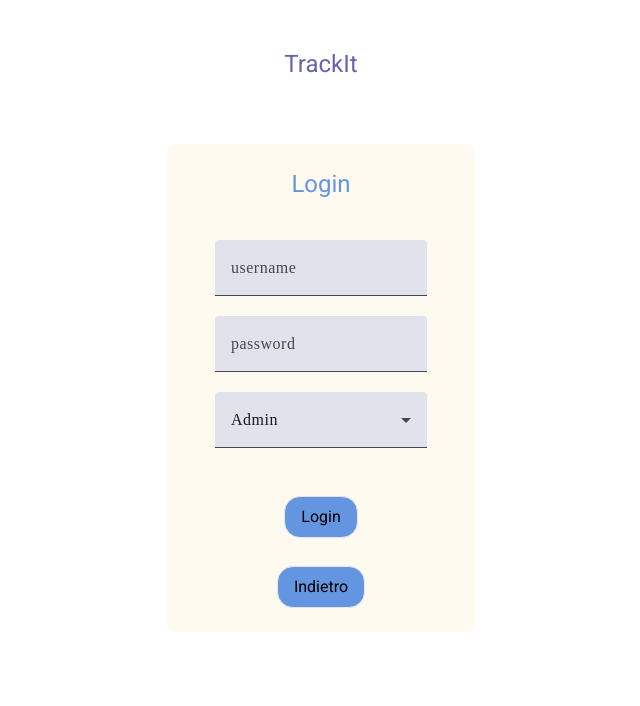
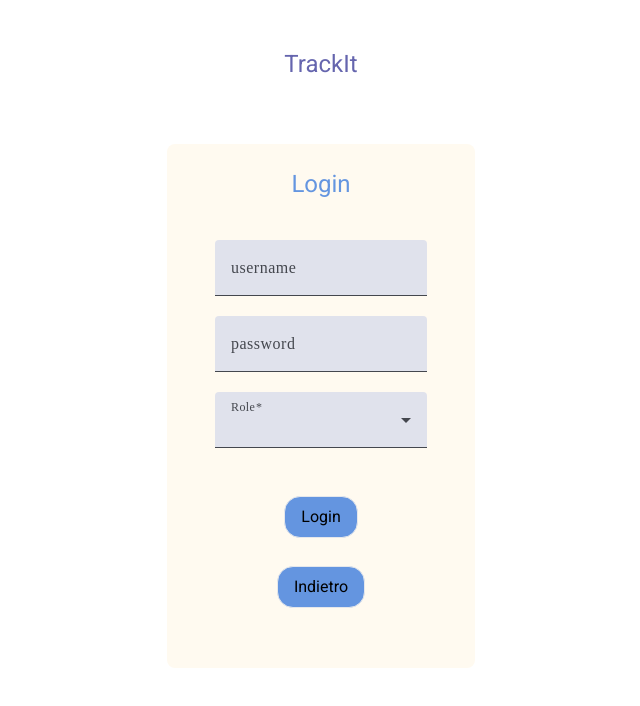
Before and after one commit to Moaaz980/systrem_manitenance, an Angular app in the folder front-end/manitenance_system_frontend/: page /login in a window 1280 px wide. Shown: the top 706 px of the page, without its empty margins (319-959 px from the left). Built offline with nearby package versions, Linux system fonts and the light colour scheme.

Commit message:
validazione form login e register con i messaggi di errore

```diff
--- a/front-end/manitenance_system_frontend/src/shared/authform/authform.component.html
+++ b/front-end/manitenance_system_frontend/src/shared/authform/authform.component.html
@@ -1,18 +1,24 @@
-<form class="flex flex-col items-center justify-center mt-16 w-fit mx-auto bg-[#FFFAF0] py-6 px-12 rounded-lg">
+<form #form="ngForm" class="flex flex-col items-center justify-center mt-16 w-fit mx-auto bg-[#FFFAF0] py-6 px-12 rounded-lg" (ngSubmit)="onSubmit(form)">
   <h3 class="text-[#6495E0] text-2xl mb-10">{{typeForm}}</h3>
   <mat-form-field>
-  <input type="text" matInput placeholder="username" />
+  <input type="text" matInput placeholder="username" name="username" [(ngModel)]="username" #usernameControl="ngModel" required />
   </mat-form-field>
+  <p *ngIf= "usernameControl.touched && usernameControl.invalid" class="text-red-500 my-2 text-sm">username field is required</p>
   <mat-form-field>
-  <input type="password" matNativeControl placeholder="password" />
+  <input type="password" matNativeControl placeholder="password" name="password" [(ngModel)]="password" #passwordControl="ngModel" required />
   </mat-form-field>
+  <p *ngIf= "passwordControl.touched && passwordControl.invalid" class="text-red-500 my-2 text-sm">password field is required</p>
   <mat-form-field>
-    <select matNativeControl name="role">
+    <mat-label>Role</mat-label>
+    <select matNativeControl name="role" [(ngModel)]="role" #roleControl="ngModel" required>
       <option value="ADMIN" class="p-4">Admin</option>
       <option value="USER">User</option>
       <option value="TECNICO">Tecnico</option>
+      <option value=""></option>
     </select>
   </mat-form-field>
+  <p *ngIf= "roleControl.touched && roleControl.invalid" class="text-red-500 my-2 text-sm">role field is required</p>
   <input type="submit" [value]='typeForm' class="mt-7 border rounded-2xl bg-[#6495E0] px-4 py-2 hover:bg-[#E6E6FA] transition-all duration-100"/>
   <button (click)="goToHome()" routerLink="/home" class="mt-7 border rounded-2xl bg-[#6495E0] px-4 py-2 hover:bg-[#E6E6FA] transition-all duration-100">Indietro</button>
+  <p class="mt-9 text-center text-[#0d64e6]">{{globalError}}</p>
 </form>
--- a/front-end/manitenance_system_frontend/src/shared/authform/authform.component.ts
+++ b/front-end/manitenance_system_frontend/src/shared/authform/authform.component.ts
@@ -2,12 +2,14 @@ import { Component , Input } from '@angular/core';
 import {MatInputModule} from '@angular/material/input';
 import {MatFormFieldModule} from '@angular/material/form-field';
 import { Router } from '@angular/router';
+import { FormsModule, NgForm } from '@angular/forms';
+import { CommonModule } from '@angular/common';
 
 
 @Component({
   selector: 'app-authform',
   standalone: true ,
-  imports: [MatInputModule , MatFormFieldModule],
+  imports: [MatInputModule , MatFormFieldModule , FormsModule , CommonModule],
   templateUrl: './authform.component.html',
   styleUrl: './authform.component.css'
 })
@@ -18,4 +20,20 @@ export class AuthformComponent {
   goToHome():void {
     this.router.navigate(['/home']);
   }
+
+
+  username:string = '';
+  password:string = '';
+  role:string = '';
+  globalError:string = '';
+
+
+  onSubmit(form:NgForm) {
+    if (!form.valid) {
+      this.globalError = 'Compila tutti i campi';
+      setTimeout(() => {
+          this.globalError = '';
+      }, 2000);
+  }
 }
+}
```
